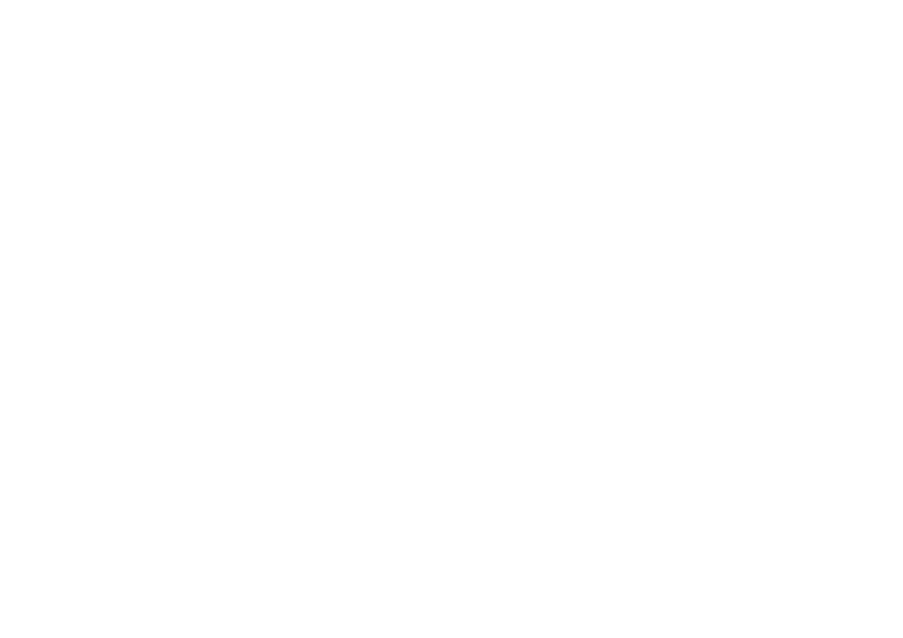
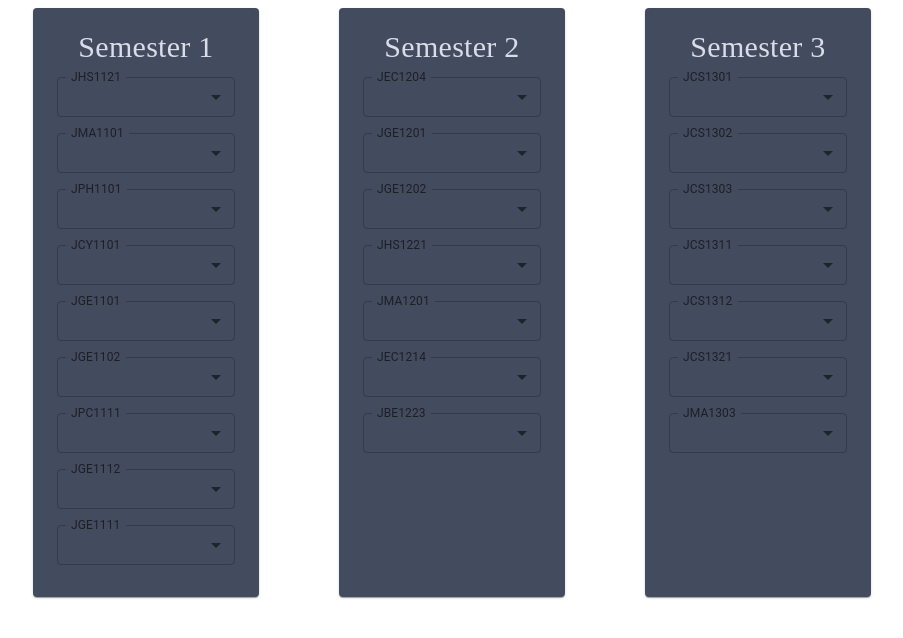
Before and after one commit to bakageddy/cgpa, a React (Create React App) app: page / in a window 1280 px wide. Shown: the top 638 px of the page, without its empty margins (155-1058 px from the left). Built offline with nearby package versions, Linux system fonts and the light colour scheme.

Commit message:
Integrate Grade and Sem

```diff
--- a/src/App.js
+++ b/src/App.js
@@ -1,10 +1,31 @@
-import './App.css';
+import React from 'react';
+import { Grid } from '@mui/material';
+import Semester from './Semester';
+import createPalette from '@mui/material/styles/createPalette';
+
 
 function App() {
-  return (
-    <div className="App">
-    </div>
-  );
+	const courses = {
+		"Semester 1": ["JHS1121", "JMA1101", "JPH1101", "JCY1101", "JGE1101", "JGE1102", "JPC1111", "JGE1112", "JGE1111"],
+		"Semester 2": ["JEC1204", "JGE1201", "JGE1202", "JHS1221", "JMA1201", "JEC1214", "JBE1223"],
+		"Semester 3": ["JCS1301", "JCS1302", "JCS1303", "JCS1311", "JCS1312", "JCS1321", "JMA1303"],
+	}
+	return (
+		<div className="App">
+			<Grid display="flex" alignItems="center" justifyContent="center">
+				<Grid display="grid"
+					sx={{
+						gridTemplateColumns: "25% 25% 25%",
+						gap: "5rem",
+					}}
+				>
+					{Object.keys(courses).map((x) =>
+						<Semester semesterName={x} subjects={courses[x]} />
+					)}
+				</Grid>
+			</Grid>
+		</div>
+	);
 }
 
 export default App;
```
